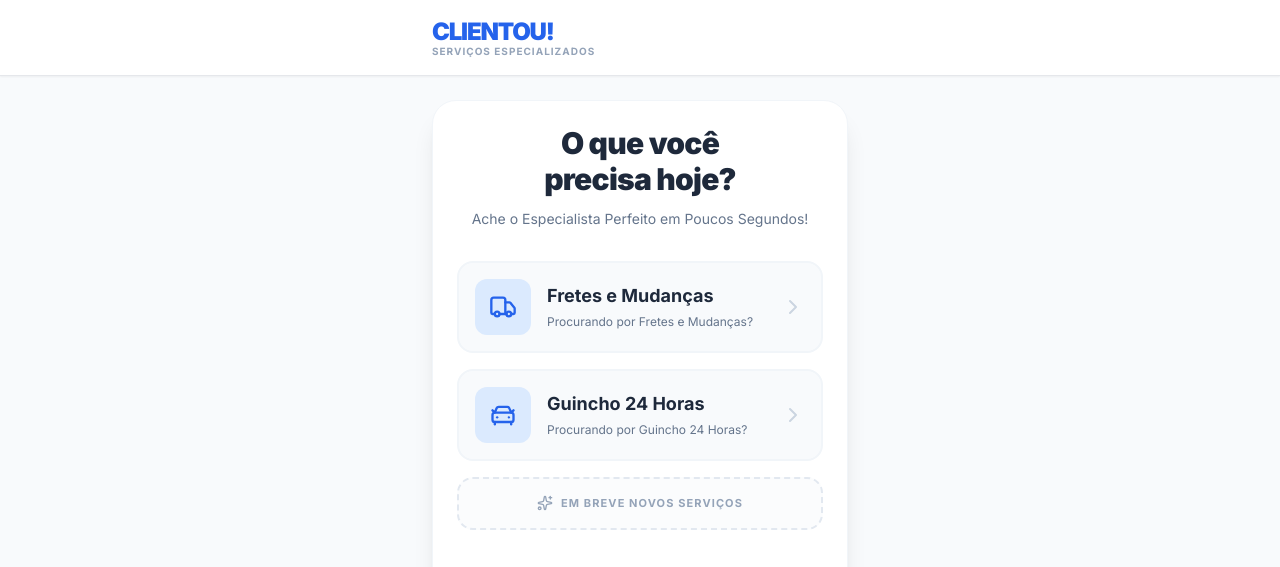
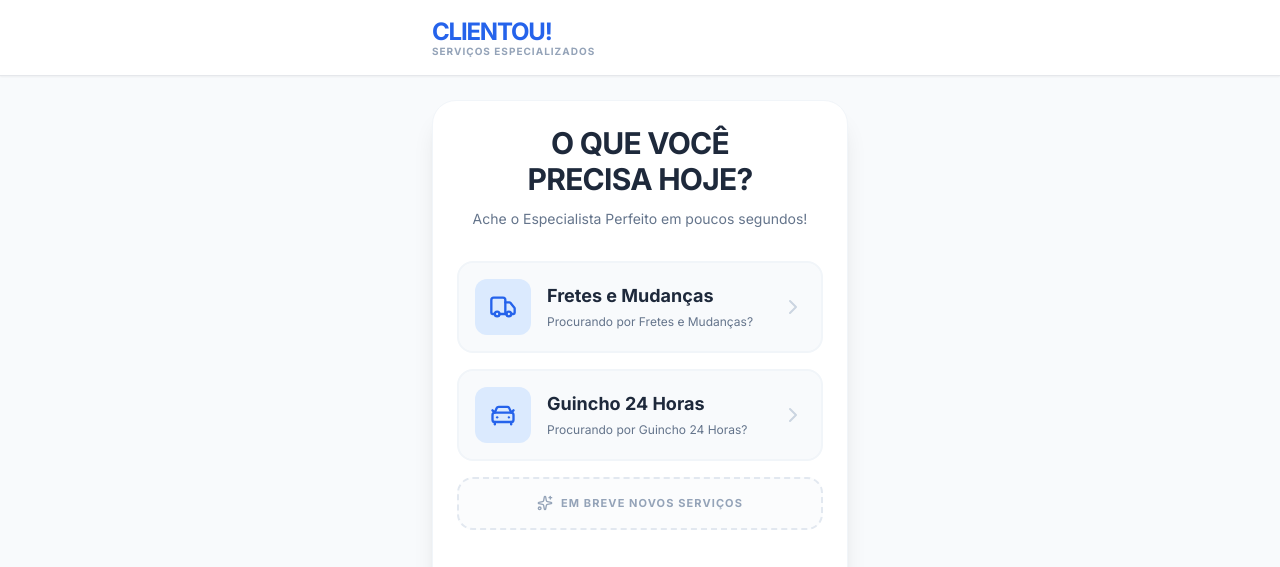
Before and after one commit to bhdspro/clientou.online, a plain HTML site: page index.html in a window 1280 px wide. Shown: the top 567 px of the page. Drawn offline with nearby package versions, Linux system fonts and the light colour scheme.

Commit message:
Update index.html

```diff
--- a/index.html
+++ b/index.html
@@ -12,7 +12,7 @@
 
     <meta charset="UTF-8">
     <meta name="viewport" content="width=device-width, initial-scale=1.0">
-    <title>Clientou! - Serviços Especializados</title>
+    <title>Clientou! Serviços Especializados</title>
     <meta name="description" content="Clientou! Conectando você aos melhores prestadores de serviço. Fretes, Mudanças, Guincho e Resgate 24 Horas. O que você precisa hoje?">
     <meta name="keywords" content="clientou, serviços especializados, frete, mudança, guincho, resgate 24 horas, aplicativo de serviços">
     <meta name="robots" content="index, follow">
@@ -24,7 +24,7 @@
     <script src="https://cdn.tailwindcss.com"></script>
     <script src="https://unpkg.com/lucide@latest"></script>
     <style>
-        @import url('https://fonts.googleapis.com/css2?family=Inter:wght@300;400;500;600;700;900&display=swap');
+        @import url('https://fonts.googleapis.com/css2?family=Inter:wght@300;400;500;600;700&display=swap');
         body { font-family: 'Inter', sans-serif; }
     </style>
 </head>
@@ -39,7 +39,7 @@
     <header class="bg-white border-b sticky top-0 z-50 shadow-sm">
         <div class="max-w-md mx-auto px-4 py-4 flex items-center justify-between">
             <div>
-                <h1 class="text-2xl font-black text-blue-600 tracking-tighter">CLIENTOU!</h1>
+                <h1 class="text-2xl font-bold text-blue-600 tracking-tighter">CLIENTOU!</h1>
                 <p class="text-[10px] uppercase tracking-widest font-bold text-slate-400 -mt-1">Serviços Especializados</p>
             </div>
         </div>
@@ -51,8 +51,8 @@
 
             <!-- Título da Página -->
             <div class="mb-8 text-center">
-                <h2 class="text-2xl sm:text-3xl font-black text-slate-800 tracking-tight leading-tight">O que você<br>precisa hoje?</h2>
-                <p class="text-slate-500 text-sm mt-3">Ache o Especialista Perfeito em Poucos Segundos!</p>
+                <h2 class="text-2xl sm:text-3xl font-bold text-slate-800 tracking-tight leading-tight">O QUE VOCÊ<br>PRECISA HOJE?</h2>
+                <p class="text-slate-500 text-sm mt-3">Ache o Especialista Perfeito em poucos segundos!</p>
             </div>
 
             <!-- Lista de Segmentos -->
```
